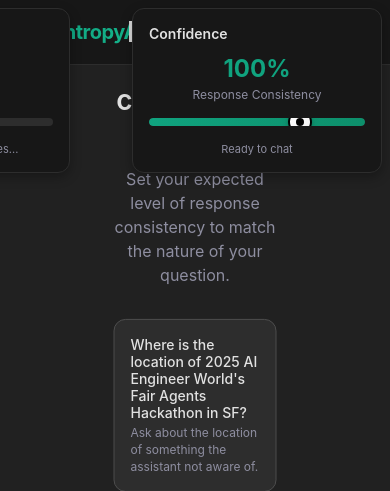
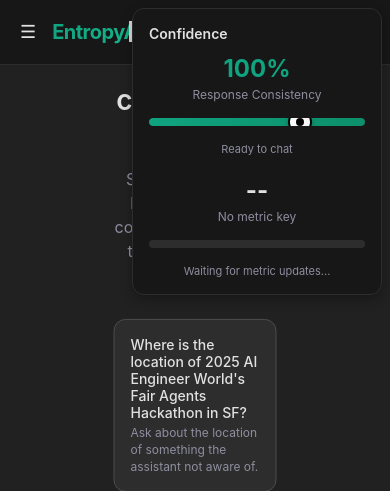
Before and after one commit to rkorrapolu/worldfair-agent, a FastAPI app: page / in a window 390 px wide. Shown: the top 491 px of the page. Run offline with FastAPI, Linux system fonts and the light colour scheme; data that the repository does not hold is empty; parts of the project's set-up code (start-up, migrations or seed data) failed here and were passed over.

Commit message:
fix location

```diff
--- a/agent/web_app/templates/index.html
+++ b/agent/web_app/templates/index.html
@@ -761,72 +761,27 @@
         }
 
         /* Universal metric styles */
-        .confidence-meter.universal-metric {
-            position: fixed;
-            top: 16px;
-            right: 320px;
-            background: #171717;
-            border: 1px solid #2d2d2d;
-            border-radius: 12px;
-            padding: 16px;
-            width: 280px;
-            z-index: 1001;
-            transition: all 0.3s ease;
-            box-shadow: 0 4px 12px rgba(0, 0, 0, 0.3);
-        }
-
-        .confidence-meter.universal-metric.minimized {
-            width: 60px;
-            height: 60px;
-            padding: 8px;
-            overflow: hidden;
-            cursor: pointer;
-        }
-
-        .confidence-header.universal-metric {
-            display: flex;
-            justify-content: space-between;
-            align-items: center;
-            margin-bottom: 12px;
-        }
-
-        .confidence-title.universal-metric {
-            font-weight: 600;
-            color: #e1e1e1;
-            font-size: 14px;
-        }
-
-        .confidence-minimize.universal-metric {
-            background: none;
-            border: none;
-            color: #8e8ea0;
-            cursor: pointer;
-            font-size: 14px;
-            padding: 2px;
-            display: none;
-        }
-
-        .confidence-minimize.universal-metric:hover {
-            color: #e1e1e1;
-        }
-
-        .confidence-score.universal-metric {
+        .universal-metric-section {
+            margin-top: 20px;
+        }
+
+        .confidence-score {
             text-align: center;
             margin-bottom: 16px;
         }
 
-        .confidence-value.universal-metric {
+        .confidence-value {
             font-size: 24px;
             font-weight: 700;
             margin-bottom: 4px;
         }
 
-        .confidence-label.universal-metric {
+        .confidence-label {
             font-size: 12px;
             color: #8e8ea0;
         }
 
-        .confidence-bar-container.universal-metric {
+        .confidence-bar-container {
             position: relative;
             height: 8px;
             background: #2d2d2d;
@@ -835,50 +790,30 @@
             overflow: hidden;
         }
 
-        .confidence-bar.universal-metric {
+        .confidence-bar {
             height: 100%;
             border-radius: 4px;
             transition: width 0.5s ease, background-color 0.3s ease;
         }
 
-        .confidence-bar.universal-metric.high {
+        .confidence-bar.high {
             background: linear-gradient(90deg, #10a37f, #0d8f6b);
         }
 
-        .confidence-bar.universal-metric.medium {
+        .confidence-bar.medium {
             background: linear-gradient(90deg, #f39c12, #e67e22);
         }
 
-        .confidence-bar.universal-metric.low {
+        .confidence-bar.low {
             background: linear-gradient(90deg, #e74c3c, #c0392b);
         }
 
-        .confidence-status.universal-metric {
+        .confidence-status {
             font-size: 11px;
             color: #8e8ea0;
             text-align: center;
             margin-top: 8px;
             min-height: 14px;
-        }
-
-        .confidence-mini-icon.universal-metric {
-            font-size: 20px;
-            text-align: center;
-            color: #8e8ea0;
-        }
-
-        /* Mobile responsive */
-        @media (max-width: 768px) {
-            .confidence-meter.universal-metric {
-                top: 8px;
-                right: 8px;
-                width: 250px;
-            }
-
-            .confidence-meter.universal-metric.minimized {
-                width: 50px;
-                height: 50px;
-            }
         }
     </style>
 </head>
@@ -975,37 +910,24 @@
             <div class="confidence-status" id="confidenceStatus">
                 Waiting for confidence updates...
             </div>
-        </div>
-
-        <div class="confidence-mini-icon" id="confidenceMiniIcon" style="display: none;">
-            📊
-        </div>
-    </div>
-
-    <!-- Universal Metric Display -->
-    <div class="confidence-meter universal-metric" id="universalMetric" style="right: 320px;">
-        <div class="confidence-header">
-            <div class="confidence-title">Universal Metric</div>
-            <button class="confidence-minimize" onclick="toggleUniversalMetric()">−</button>
-        </div>
-
-        <div class="confidence-content" id="universalMetricContent">
+
+            <!-- Universal Metric (inside the same card) -->
+            <div class="universal-metric-section" style="margin-top: 20px;">
                 <div class="confidence-score">
                     <div class="confidence-value" id="universalMetricValue">--</div>
                     <div class="confidence-label" id="universalMetricKey">No metric key</div>
                 </div>
-
                 <div class="confidence-bar-container">
                     <div class="confidence-bar" id="universalMetricBar"></div>
                 </div>
-
                 <div class="confidence-status" id="universalMetricStatus">
                     Waiting for metric updates...
                 </div>
             </div>
-
-        <div class="confidence-mini-icon" id="universalMetricMiniIcon" style="display: none;">
-            📈
+        </div>
+
+        <div class="confidence-mini-icon" id="confidenceMiniIcon" style="display: none;">
+            📊
         </div>
     </div>
 
@@ -1714,9 +1636,9 @@
         let isUniversalMetricMinimized = false;
 
         function toggleUniversalMetric() {
-            const meter = document.getElementById('universalMetric');
-            const content = document.getElementById('universalMetricContent');
-            const miniIcon = document.getElementById('universalMetricMiniIcon');
+            const meter = document.getElementById('confidenceMeter');
+            const content = document.getElementById('confidenceContent');
+            const miniIcon = document.getElementById('confidenceMiniIcon');
             const minimizeBtn = meter.querySelector('.confidence-minimize');
 
             isUniversalMetricMinimized = !isUniversalMetricMinimized;
```
Lines whose indentation alone changed are shown as unchanged.
